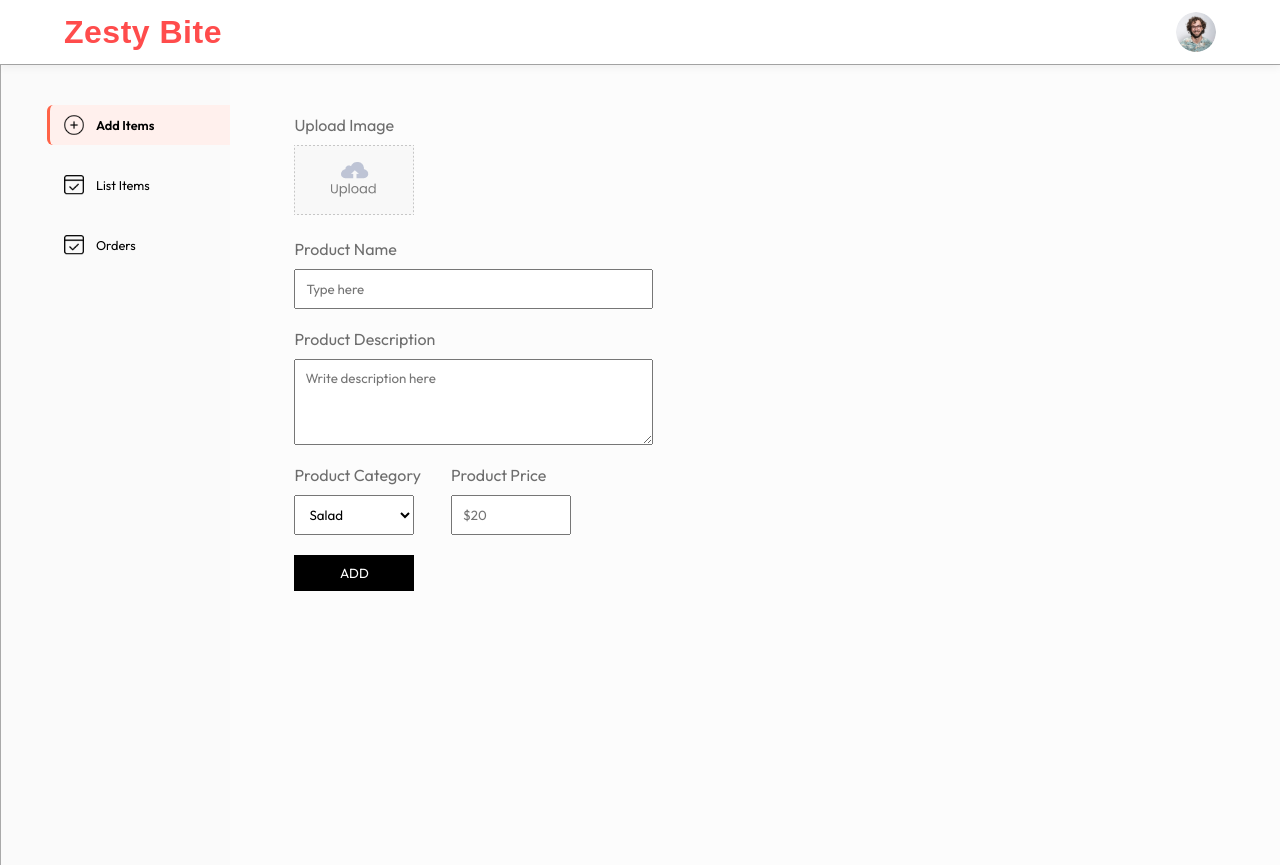
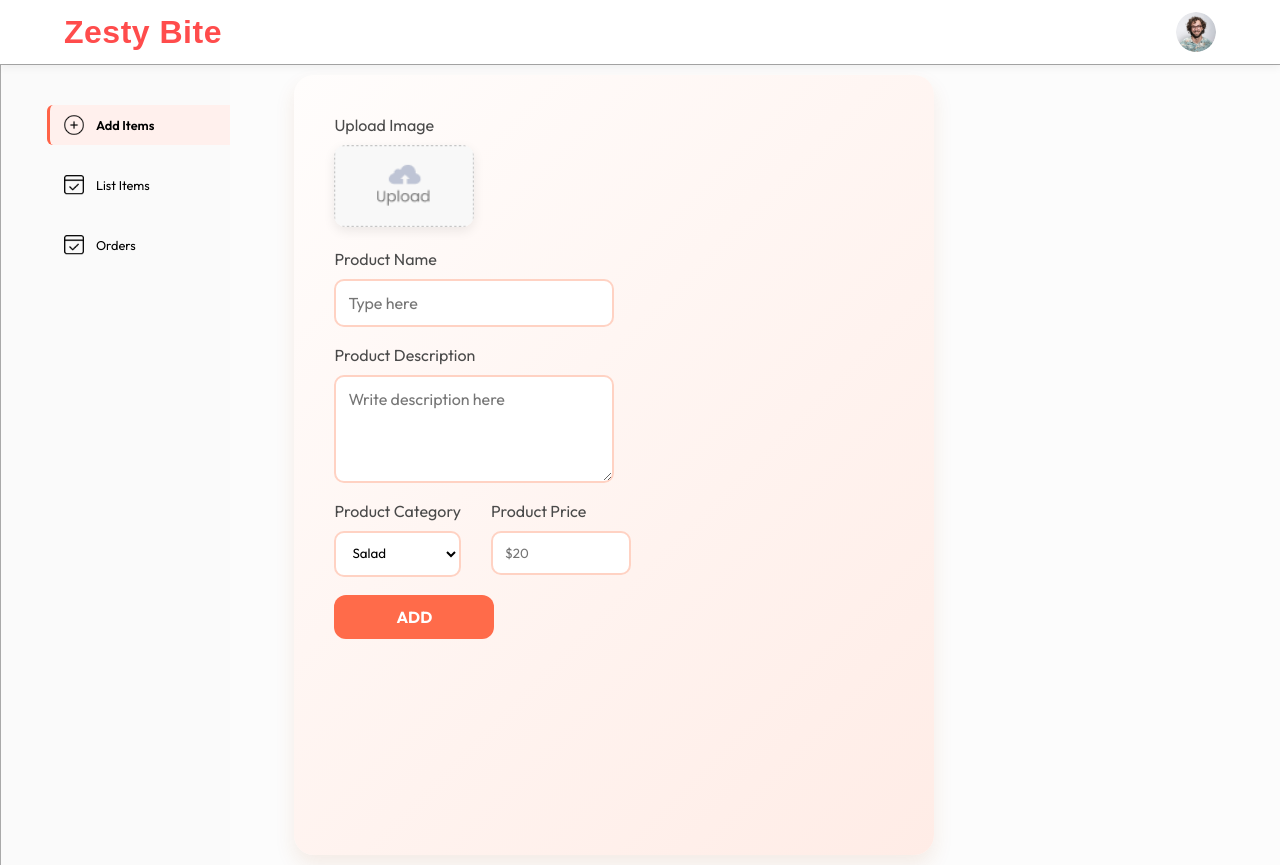
Before and after one commit to Rohankumar-24/FOOD, a React (Vite) app in the folder admin/: page /add in a window 1280 px wide. Built offline with nearby package versions, Linux system fonts and the light colour scheme.

Commit message:
updated Add.css

```diff
--- a/admin/src/pages/Add/Add.css
+++ b/admin/src/pages/Add/Add.css
@@ -1,42 +1,96 @@
-.add{
-    width: 70%;
+.add {
+  width: 50%;
   margin-left: max(5vw, 25px);
-    margin-top: 50px;
-    color: #6d6d6d;
+  margin-top: 10px;
+  margin-bottom: 10px;
+  background: linear-gradient(135deg, #fffdfc, #ffece6);
+  padding: 40px;
+  border-radius: 20px;
+  box-shadow: 0 10px 20px rgba(180, 84, 29, 0.1);
+  color: #4a4a4a;
+  font-family: "Poppins", sans-serif;
   font-size: 16px;
+  transition: all 0.3s ease;
 }
 
-.add form{
-    gap: 20px;
+.add form {
+  display: flex;
+  flex-direction: column;
+  gap: 18px;
 }
 
-.add-img-upload img{
-    width: 120px;
+.add-img-upload img {
+  width: 140px;
+  border-radius: 12px;
+  box-shadow: 0 4px 12px rgba(0, 0, 0, 0.08);
+  transition: transform 0.3s ease;
 }
 
-.add-product-name, .add-product-description{
-    width: max(40%,280px);
+.add-img-upload img:hover {
+  transform: scale(1.05);
 }
 
-.add-product-name input , .add-product-description textarea{
-    padding: 10px;
+.add-product-name,
+.add-product-description {
+  width: max(40%, 280px);
+  display: flex;
+  flex-direction: column;
 }
 
-.add-category-price{
+.add-product-name input,
+.add-product-description textarea {
+  padding: 12px;
+  border: 2px solid #ffd2c3;
+  border-radius: 10px;
+  font-size: 1rem;
+  background-color: #fff;
+  transition: border 0.3s ease, box-shadow 0.3s ease;
+}
+
+.add-product-name input:focus,
+.add-product-description textarea:focus {
+  border-color: #ff6b4a;
+  box-shadow: 0 0 0 3px rgba(255, 107, 74, 0.2);
+  outline: none;
+}
+
+.add-category-price {
   display: flex;
   gap: 30px;
+  flex-wrap: wrap;
 }
 
-.add-category-price select, .add-category-price input{
-    max-width: 120px ;
-    padding: 10px;
+.add-category-price select,
+.add-category-price input {
+  max-width: 140px;
+  padding: 12px;
+  border: 2px solid #ffd2c3;
+  border-radius: 10px;
+  background-color: #fff;
+  transition: all 0.3s ease;
 }
 
-.add-btn{
-    max-width: 120px;
+.add-category-price select:focus,
+.add-category-price input:focus {
+  border-color: #ff6b4a;
+  box-shadow: 0 0 0 3px rgba(255, 107, 74, 0.2);
+  outline: none;
+}
+
+.add-btn {
+  max-width: 160px;
+  padding: 12px;
+  background-color: #ff6b4a;
   border: none;
-    padding: 10px;
-    background-color: black;
+  border-radius: 12px;
   color: white;
+  font-weight: bold;
+  font-size: 1rem;
   cursor: pointer;
+  transition: background-color 0.3s ease, transform 0.2s ease;
 }
+
+.add-btn:hover {
+  background-color: #e5533d;
+  transform: translateY(-2px);
+}
```
Lines whose indentation alone changed are shown as unchanged.
